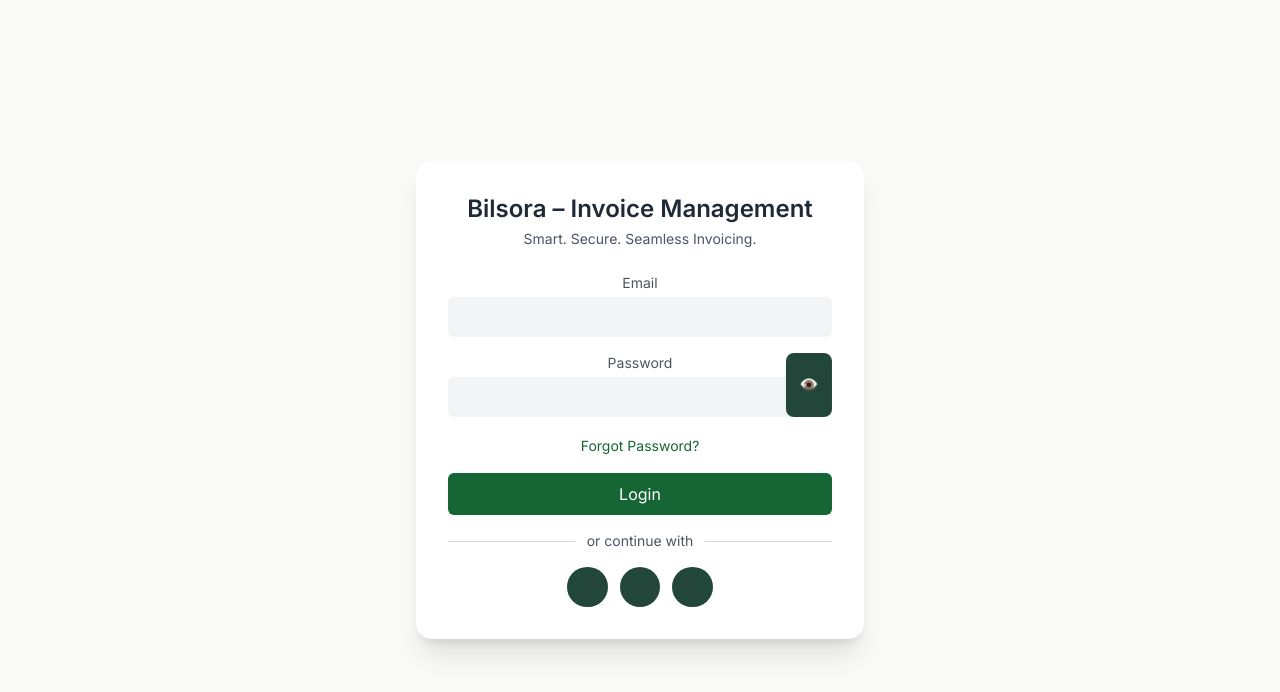
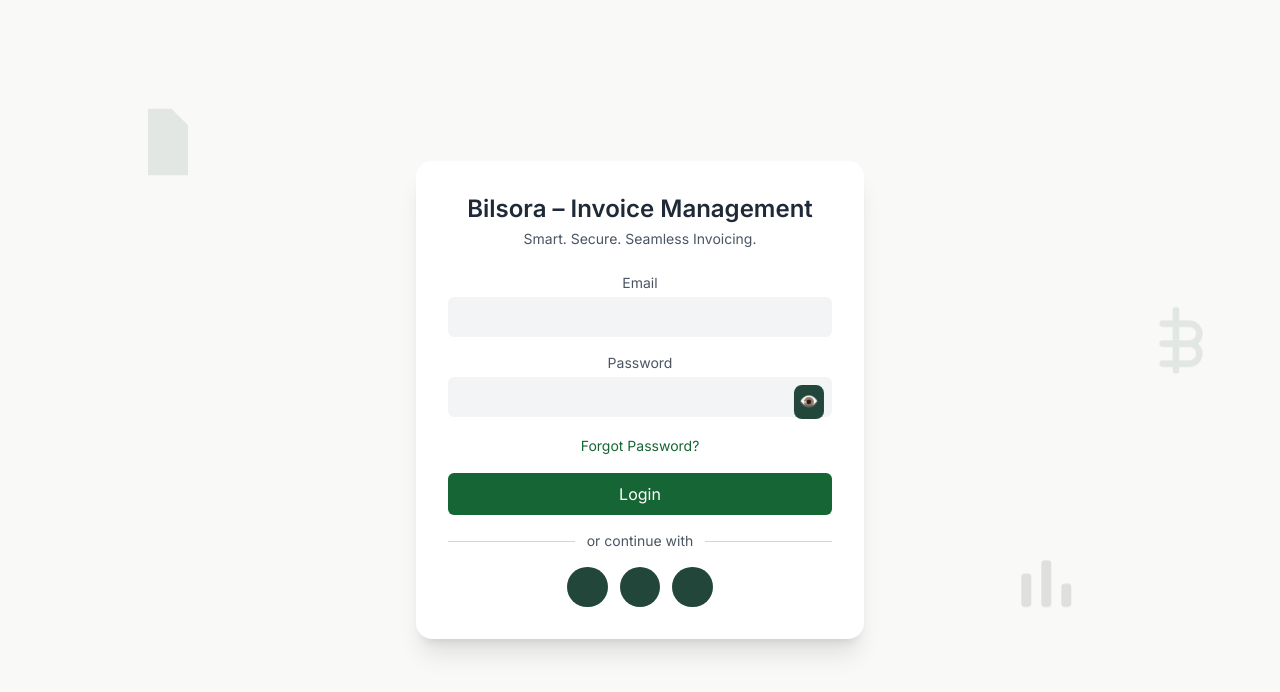
Before and after one commit to sorushikesh/invoice-management-ui, a React (Vite) app: page /invoice/management/login in a window 1280 px wide. Shown: the top 692 px of the page. Built offline with nearby package versions, Linux system fonts and the light colour scheme.

Commit message:
Add animated finance background and refine login UI

```diff
--- /dev/null
+++ b/src/components/FinanceBackground.tsx
@@ -0,0 +1,20 @@
+import React from 'react'
+
+export default function FinanceBackground() {
+  return (
+    <div className="finance-bg">
+      <svg className="icon icon-invoice" viewBox="0 0 24 24" aria-hidden="true">
+        <path d="M6 2h7l5 5v15H6V2z" fill="currentColor" />
+        <path d="M9 12h6M9 16h6" stroke="currentColor" strokeWidth="2" strokeLinecap="round"/>
+      </svg>
+      <svg className="icon icon-chart" viewBox="0 0 24 24" aria-hidden="true">
+        <rect x="4" y="10" width="3" height="10" rx="1" />
+        <rect x="10" y="6" width="3" height="14" rx="1" />
+        <rect x="16" y="13" width="3" height="7" rx="1" />
+      </svg>
+      <svg className="icon icon-currency" viewBox="0 0 24 24" aria-hidden="true">
+        <path d="M12 3v18M8 7h8a3 3 0 010 6H8m0 0h8a3 3 0 010 6H8" fill="none" stroke="currentColor" strokeWidth="2" strokeLinecap="round"/>
+      </svg>
+    </div>
+  )
+}
--- a/src/index.css
+++ b/src/index.css
@@ -363,3 +363,44 @@
 }
 
 /* Legacy login container removed in favour of .login-card */
+
+
+.finance-bg {
+  position: absolute;
+  inset: 0;
+  overflow: hidden;
+  pointer-events: none;
+  z-index: 0;
+}
+
+.finance-bg .icon {
+  position: absolute;
+  width: 80px;
+  height: 80px;
+  opacity: 0.1;
+  color: #23463b;
+  animation: float 12s ease-in-out infinite;
+}
+
+.finance-bg .icon-invoice {
+  top: 15%;
+  left: 10%;
+  animation-duration: 14s;
+}
+
+.finance-bg .icon-chart {
+  bottom: 20%;
+  right: 15%;
+  animation-duration: 10s;
+}
+
+.finance-bg .icon-currency {
+  top: 40%;
+  right: 5%;
+  animation-duration: 12s;
+}
+
+@keyframes float {
+  0%, 100% { transform: translateY(0); }
+  50% { transform: translateY(-20px); }
+}
--- a/src/pages/Login.tsx
+++ b/src/pages/Login.tsx
@@ -1,5 +1,6 @@
 import { useState, type ChangeEvent, type FormEvent } from 'react'
 import { motion } from 'framer-motion'
+import FinanceBackground from '../components/FinanceBackground'
 
 type Props = {
   onLogin: (user: string) => void
@@ -22,7 +23,8 @@
   }
 
   return (
-    <div className="min-h-screen flex items-center justify-center bg-[#F9FAF8] p-4">
+    <div className="relative min-h-screen flex items-center justify-center bg-[#F9FAF8] p-4 overflow-hidden">
+      <FinanceBackground />
       <motion.div
         initial={{ opacity: 0, y: 30 }}
         animate={{ opacity: 1, y: 0 }}
@@ -73,7 +75,7 @@
               type="button"
               animate={{ rotate: toggleRotation }}
               onClick={() => setShowPassword(!showPassword)}
-              className="absolute inset-y-0 right-0 flex items-center px-3 text-gray-600"
+              className="absolute right-2 top-1/2 -translate-y-1/2 p-1 text-gray-600 hover:text-green-700 focus:outline-none focus:ring-2 focus:ring-green-700"
               aria-label={showPassword ? 'Hide password' : 'Show password'}
             >
               {showPassword ? (
```
